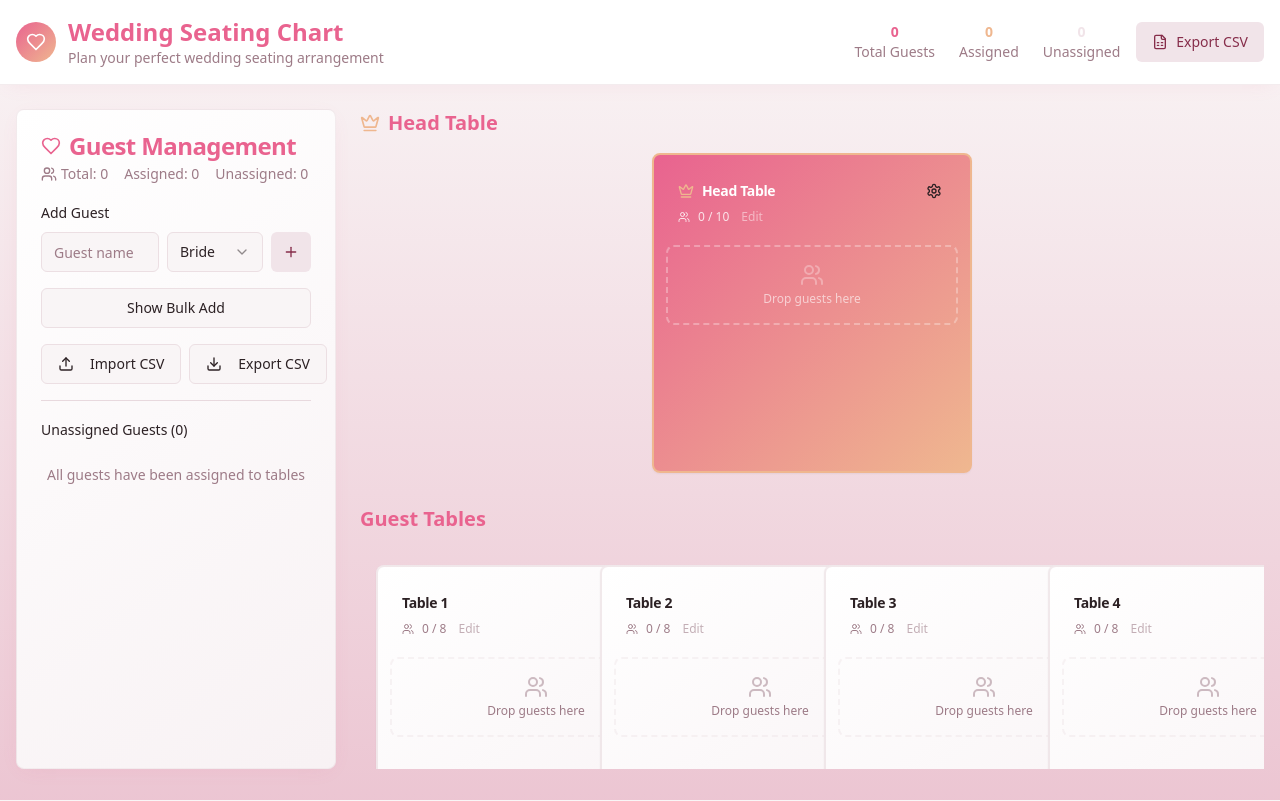
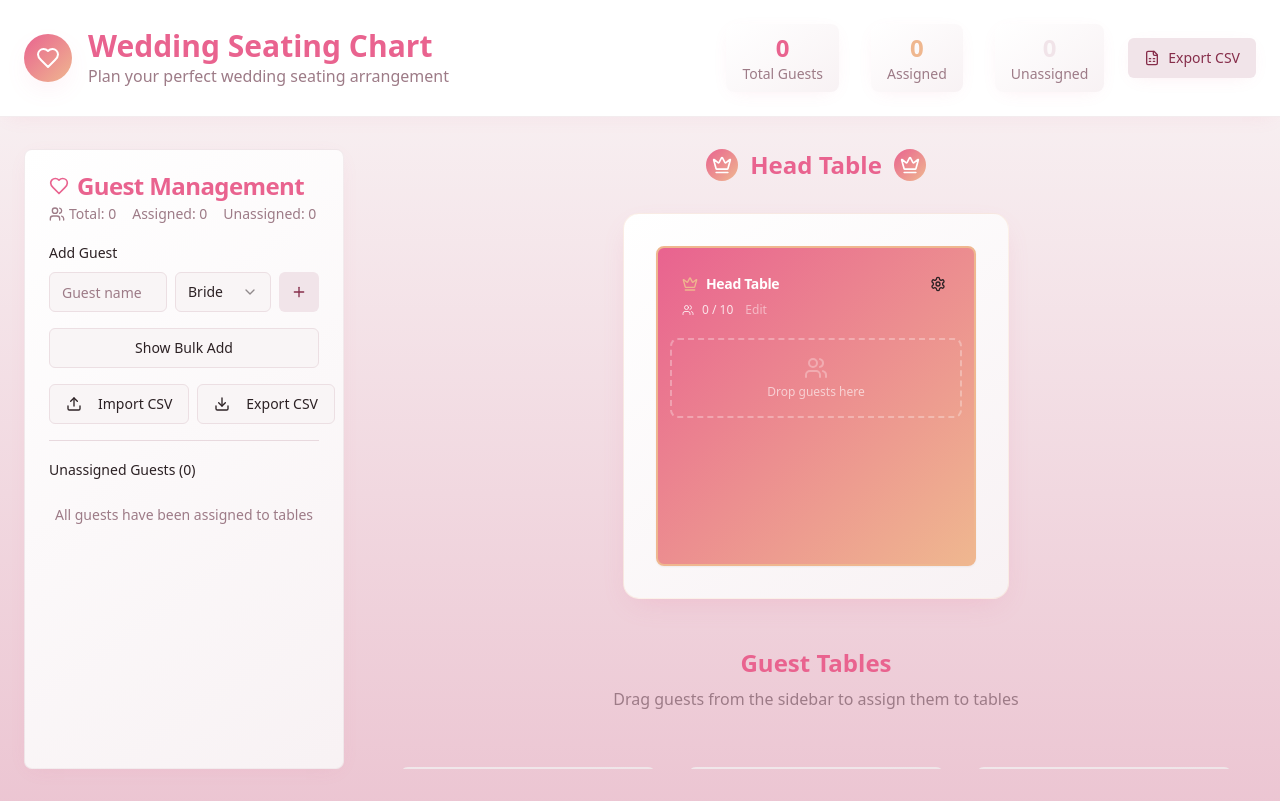
Before and after one commit to TTGMAN/seating-chart-sweetheart-suite, a React (Vite) app: page / in a window 1280 px wide. Built offline with nearby package versions, Linux system fonts and the light colour scheme.

Commit message:
Refactor: Improve table spacing and UI
- Increased spacing between tables in the grid layout.
- Adjusted UI elements for better visual clarity and aesthetics.

```diff
--- a/src/pages/Index.tsx
+++ b/src/pages/Index.tsx
@@ -1,4 +1,3 @@
-
 import React from 'react';
 import { Card, CardContent, CardHeader, CardTitle } from '@/components/ui/card';
 import { Button } from '@/components/ui/button';
@@ -33,35 +32,35 @@ const Index = () => {
     <div className="min-h-screen bg-gradient-subtle">
       {/* Header */}
       <div className="bg-card border-b border-border/50 shadow-soft">
-        <div className="container mx-auto px-4 py-4">
+        <div className="container mx-auto px-6 py-6">
           <div className="flex items-center justify-between">
-            <div className="flex items-center gap-3">
-              <div className="w-10 h-10 bg-gradient-primary rounded-full flex items-center justify-center">
-                <Heart className="w-5 h-5 text-white" />
+            <div className="flex items-center gap-4">
+              <div className="w-12 h-12 bg-gradient-primary rounded-full flex items-center justify-center shadow-elegant">
+                <Heart className="w-6 h-6 text-white" />
               </div>
               <div>
-                <h1 className="text-2xl font-bold text-primary">Wedding Seating Chart</h1>
-                <p className="text-sm text-muted-foreground">Plan your perfect wedding seating arrangement</p>
+                <h1 className="text-3xl font-bold text-primary">Wedding Seating Chart</h1>
+                <p className="text-muted-foreground">Plan your perfect wedding seating arrangement</p>
               </div>
             </div>
 
-            <div className="flex items-center gap-4">
-              <div className="flex gap-6 text-sm">
-                <div className="text-center">
-                  <div className="font-semibold text-primary">{totalGuests}</div>
-                  <div className="text-muted-foreground">Total Guests</div>
+            <div className="flex items-center gap-6">
+              <div className="flex gap-8 text-sm">
+                <div className="text-center px-4 py-2 bg-gradient-card rounded-lg shadow-soft">
+                  <div className="text-2xl font-bold text-primary">{totalGuests}</div>
+                  <div className="text-muted-foreground font-medium">Total Guests</div>
                 </div>
-                <div className="text-center">
-                  <div className="font-semibold text-accent">{assignedGuestsCount}</div>
-                  <div className="text-muted-foreground">Assigned</div>
+                <div className="text-center px-4 py-2 bg-gradient-card rounded-lg shadow-soft">
+                  <div className="text-2xl font-bold text-accent">{assignedGuestsCount}</div>
+                  <div className="text-muted-foreground font-medium">Assigned</div>
                 </div>
-                <div className="text-center">
-                  <div className="font-semibold text-secondary">{unassignedGuests.length}</div>
-                  <div className="text-muted-foreground">Unassigned</div>
+                <div className="text-center px-4 py-2 bg-gradient-card rounded-lg shadow-soft">
+                  <div className="text-2xl font-bold text-secondary">{unassignedGuests.length}</div>
+                  <div className="text-muted-foreground font-medium">Unassigned</div>
                 </div>
               </div>
 
-              <Button variant="secondary" onClick={exportCSV} className="gap-2">
+              <Button variant="secondary" onClick={exportCSV} className="gap-2 shadow-soft hover:shadow-elegant transition-smooth">
                 <FileSpreadsheet className="w-4 h-4" />
                 Export CSV
               </Button>
@@ -71,8 +70,8 @@ const Index = () => {
       </div>
 
       {/* Main Content */}
-      <div className="container mx-auto px-4 py-6">
-        <div className="flex gap-6 h-[calc(100vh-140px)]">
+      <div className="container mx-auto px-6 py-8">
+        <div className="flex gap-8 h-[calc(100vh-180px)]">
           {/* Guest Sidebar */}
           <div className="w-80 flex-shrink-0">
             <GuestSidebar
@@ -93,12 +92,18 @@ const Index = () => {
           <div className="flex-1 overflow-auto">
             {/* Head Table Section */}
             {headTable && (
-              <div className="mb-8">
-                <div className="flex items-center gap-2 mb-4">
-                  <Crown className="w-5 h-5 text-rose-gold" />
-                  <h2 className="text-xl font-semibold text-primary">Head Table</h2>
+              <div className="mb-12">
+                <div className="flex items-center justify-center gap-3 mb-8">
+                  <div className="w-8 h-8 bg-gradient-primary rounded-full flex items-center justify-center">
+                    <Crown className="w-5 h-5 text-white" />
+                  </div>
+                  <h2 className="text-2xl font-bold text-primary">Head Table</h2>
+                  <div className="w-8 h-8 bg-gradient-primary rounded-full flex items-center justify-center">
+                    <Crown className="w-5 h-5 text-white" />
+                  </div>
                 </div>
                 <div className="flex justify-center">
+                  <div className="p-8 bg-gradient-card rounded-2xl shadow-elegant border border-rose-gold/20">
                     <TableView
                       table={headTable}
                       onUpdateTable={updateTable}
@@ -107,20 +112,25 @@ const Index = () => {
                     />
                   </div>
                 </div>
+              </div>
             )}
 
             {/* Regular Tables Section */}
-            <div className="mb-4">
-              <h2 className="text-xl font-semibold text-primary mb-4">Guest Tables</h2>
-              <div className="grid grid-cols-1 md:grid-cols-2 lg:grid-cols-3 xl:grid-cols-4 gap-6 p-4">
+            <div className="mb-8">
+              <div className="text-center mb-8">
+                <h2 className="text-2xl font-bold text-primary mb-2">Guest Tables</h2>
+                <p className="text-muted-foreground">Drag guests from the sidebar to assign them to tables</p>
+              </div>
+              <div className="grid grid-cols-1 md:grid-cols-2 lg:grid-cols-3 2xl:grid-cols-4 gap-8 p-6">
                 {regularTables.map((table) => (
+                  <div key={table.id} className="flex justify-center">
                     <TableView
-                    key={table.id}
                       table={table}
                       onUpdateTable={updateTable}
                       onRemoveGuestFromTable={removeGuestFromTable}
                       onUpdateGuest={updateGuest}
                     />
+                  </div>
                 ))}
               </div>
             </div>
@@ -128,10 +138,12 @@ const Index = () => {
             {/* Empty State */}
             {tables.length === 0 && (
               <div className="flex items-center justify-center h-full">
-                <Card className="p-8 text-center bg-gradient-card border-border/50">
-                  <Heart className="w-12 h-12 mx-auto mb-4 text-muted-foreground" />
-                  <h3 className="text-lg font-semibold mb-2">No Tables Created</h3>
-                  <p className="text-muted-foreground">
+                <Card className="p-12 text-center bg-gradient-card border-border/50 shadow-elegant max-w-md">
+                  <div className="w-16 h-16 bg-gradient-primary rounded-full flex items-center justify-center mx-auto mb-6">
+                    <Heart className="w-8 h-8 text-white" />
+                  </div>
+                  <h3 className="text-xl font-bold text-primary mb-3">No Tables Created</h3>
+                  <p className="text-muted-foreground leading-relaxed">
                     Your default tables will appear here once you start planning your seating chart.
                   </p>
                 </Card>
```
Lines whose indentation alone changed are shown as unchanged.
